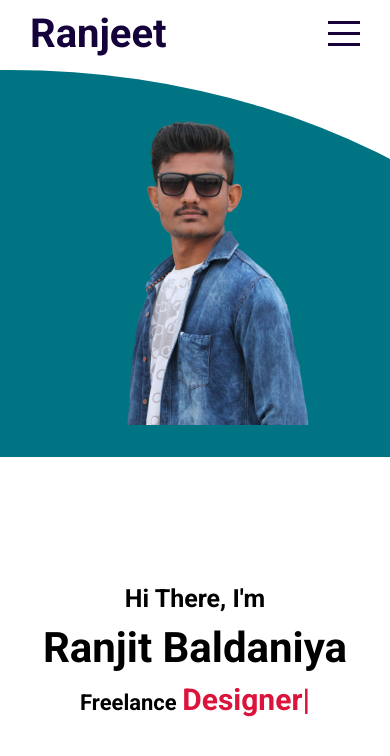
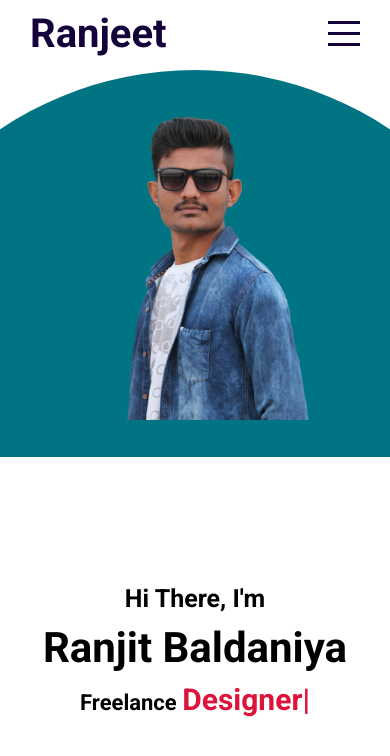
Before and after one commit to ranjeet1412/ranjitportfolio, a React (Create React App) app: page / in a window 390 px wide. Shown: the top 756 px of the page. Built offline with nearby package versions, Linux system fonts and the light colour scheme; the HTML template or start-up script is replaced by a standard one.

Commit message:
responsive final

```diff
--- a/src/componets/contact/contact.scss
+++ b/src/componets/contact/contact.scss
@@ -86,6 +86,7 @@
         font-weight: 500;
         cursor: pointer;
 
+
         &:focus {
           outline: none;
         }
--- a/src/componets/intro/intro.scss
+++ b/src/componets/intro/intro.scss
@@ -16,15 +16,15 @@
         flex: 0.5;
         overflow: hidden;
         .imgContainer{
-            width: 950px;
+            width: 700px;
             height: 700px;
             background-color: #007483;
-            border-radius: 35% 80% 35% 80%;
+            border-radius: 50%;
             display: flex;
             align-items: center;
-            justify-content: center;
+            justify-content: flex-end;
             flex-direction: column;
-            float: left;
+            float: right;
 
             @include mobile{
                 align-items: flex-start;
@@ -35,15 +35,15 @@
             }
 
             img{
-                height: 90%;
+                height: 120%;
 
                 @include mobile{
-                    height: 40%;
-                    margin: 0px 0px 350px 240px;
+                    height: 30%;
+                    margin: 0px -200px 0px 0px;
                 }
                 @include iphone{
                     height: 50%;
-                    margin: 0px 0px 340px 195px;
+                    margin: 0px 0px 350px 70px;
 
                 }
             }
--- a/src/componets/portfolio/portfolio.scss
+++ b/src/componets/portfolio/portfolio.scss
@@ -13,7 +13,7 @@
             font-weight: 600;
         }
         @include iphone{
-            font-size: 22px;
+            font-size: 20px;
             font-weight: 600;
         }
     }
@@ -25,17 +25,15 @@
         display: flex;
 
         @include mobile{
-            margin: 10px 0;
+            margin: 20px 0;
             flex-wrap: wrap;
             justify-content: center;
-            padding: 20px;
             overflow: hidden;
         }
         @include iphone{
-            margin: 10px 0;
+            margin: 20px 0;
             flex-wrap: wrap;
             justify-content: center;
-            padding: 20px;
             overflow: hidden;
         }
 
@@ -54,11 +52,9 @@
 
     @include mobile{
         width: 100%;
-        padding: 25px;
     }
     @include iphone{
         width: 100%;
-        padding: 25px;
     }
 
     .item{
--- a/src/componets/works/works.scss
+++ b/src/componets/works/works.scss
@@ -41,14 +41,14 @@
       height: 100vh;
       flex-direction: column;
       justify-content: center;
-      left: -25px;
+      left: 0px;
 
     }
     @include iphone {
       height: 100vh;
       flex-direction: column;
       justify-content: center;
-      left: -25px;
+      left: 0px;
 
     }
 
@@ -69,14 +69,14 @@
         justify-content: center;
 
         @include mobile {
-          width: 80%;
-          height: 150px;
-          margin: 0;
+          width: 90%;
+          height: 180px;
+          margin: 10px;
         }
         @include iphone {
-          width: 80%;
-          height: 150px;
-          margin: 0;
+          width: 85%;
+          height: 160px;
+          margin: 10px;
         }
 
         .left {
```
Also changed, not shown: public/assets/r2.png (added).
